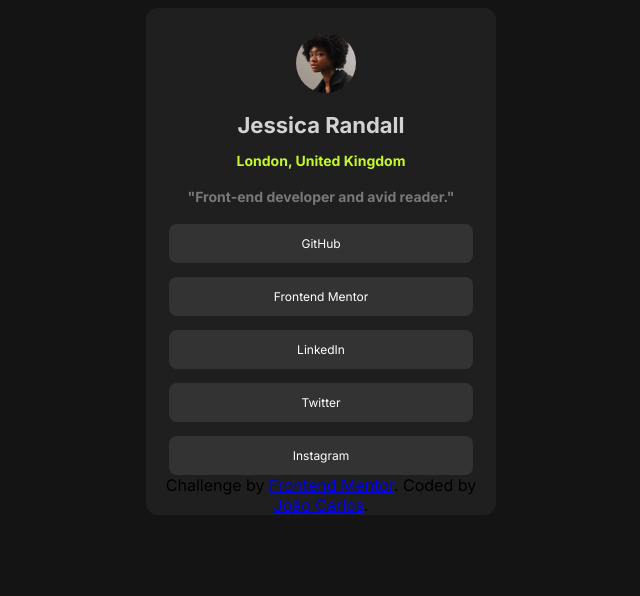
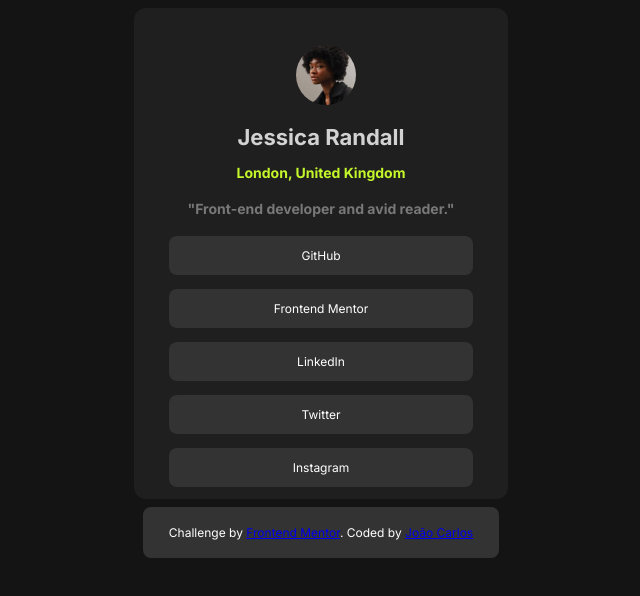
Before and after one commit to joao-carlos-dev/desafio03-front-end-mentor, a plain HTML site: page index.html in a window 1280 px wide. Shown: the whole page, without its empty margins (319-959 px from the left). Drawn offline with Linux system fonts and the light colour scheme.

Commit message:
alterando o attribution, e colocando o hover no link

```diff
--- a/index.html
+++ b/index.html
@@ -35,7 +35,9 @@
         <h4>"Front-end developer and avid reader."</h4>
 
         <div class="link">
-          <a class="teste" href="#" target="_blank" rel="noopener noreferrer">GitHub</a>
+          <a class="teste" href="#" target="_blank" rel="noopener noreferrer"
+            >GitHub</a
+          >
         </div>
         <div class="link">
           <a href="#" target="_blank" rel="noopener noreferrer"
@@ -55,12 +57,12 @@
           <a href="#" target="_blank" rel="noopener noreferrer">Instagram</a>
         </div>
       </div>
-      <div class="attribution">
-        Challenge by
-        <a href="https://www.frontendmentor.io?ref=challenge" target="_blank"
-          >Frontend Mentor</a
-        >. Coded by <a href="#">João Carlos</a>.
-      </div>
     </main>
+    <div class="attribution">
+      Challenge by
+      <a href="https://www.frontendmentor.io?ref=challenge" target="_blank"
+        >Frontend Mentor</a
+      >. Coded by <a href="#">João Carlos</a>
+    </div>
   </body>
 </html>
--- a/styles.css
+++ b/styles.css
@@ -1,5 +1,6 @@
 body {
     background-color: hsl(0, 0%, 8%);
+    font-family: "Inter", sans-serif;
 }
 
 .container {
@@ -7,8 +8,8 @@ body {
     max-width: 350px;
     max-height: auto;
     margin: 0 auto;
+    padding: 12px;
     border-radius: 12px;
-     font-family: "Inter", sans-serif;
 }
 
 .profile img {
@@ -42,7 +43,6 @@ body {
     font-size: 12px;
     display: block;
     text-align: center;
-    /* padding-left: 100px; */
 }
 
 .link {
@@ -52,8 +52,20 @@ body {
     margin-top: 14px;
     width: 80%;
     background-color:  hsl(0, 0%, 20%);
+    transition: background-color 0.4s ease;
+}
+
+.link:hover {
+    background-color:   hsl(75, 94%, 57%, 0.2);
 }
 
 .attribution {
     text-align: center;
+    font-size: 12px;
+    background-color:  hsl(0, 0%, 20%);
+    color:  hsl(0, 0%, 100%);
+    padding: 18px;
+    max-width: 320px;
+    margin: 8px auto;
+    border-radius: 8px;
 }
```
